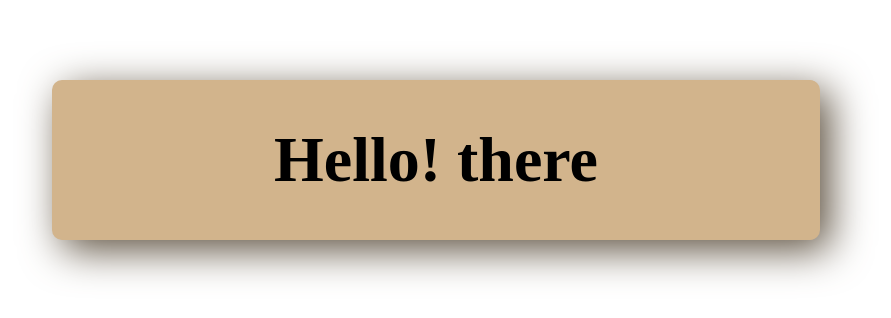
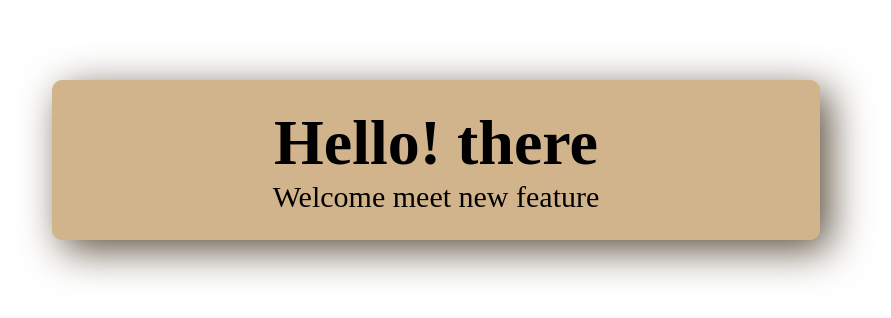
Before and after one commit to Arnavsao/localrepo2, a plain HTML site: page index.html in a window 1280 px wide. Shown: the part 240-558 px from the top of the page, without its empty margins (204-1095 px from the left). Drawn offline with Linux system fonts and the light colour scheme.

Commit message:
html welcome update

```diff
--- a/index.html
+++ b/index.html
@@ -9,6 +9,7 @@
 <body>
     <div class="heading">
         <h1>Hello! there</h1>
+        <p>Welcome meet new feature</p>
     </div>
 
 </body>
--- a/style.css
+++ b/style.css
@@ -17,3 +17,7 @@
     left: 50%;
     transform: translate(-50%, -50%);
 }
+
+p{
+    font-size: 30px;
+}
```
